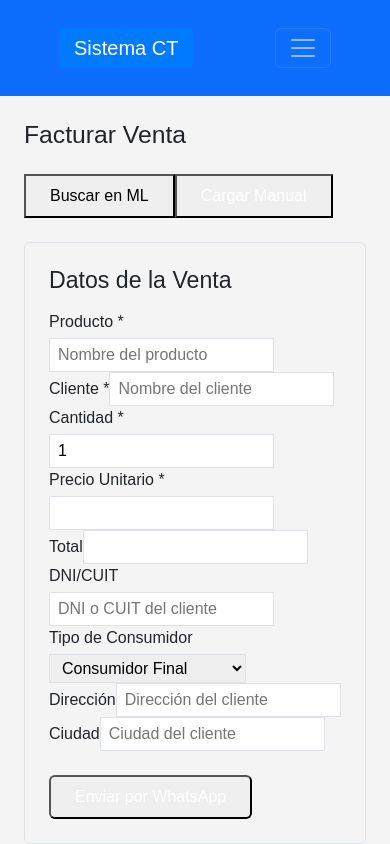
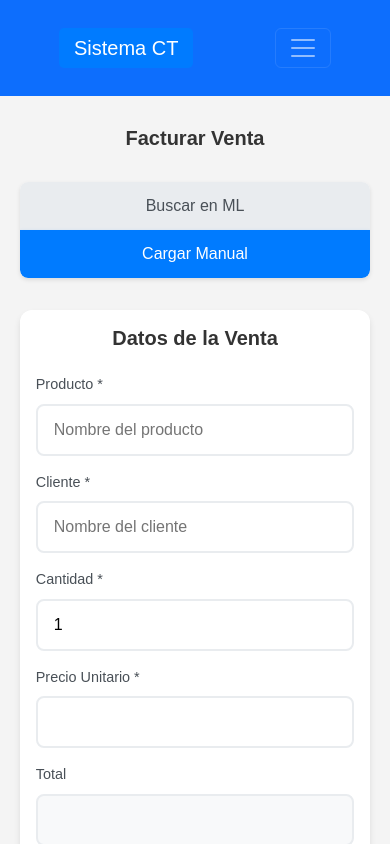
Before and after one commit to franGiannico/ctsistem1, a React (Vite) app: page /facturar-ml in a window 390 px wide. Both pictures are taken after a click on the button "Cargar Manual". Built offline with nearby package versions, Linux system fonts and the light colour scheme; no server answers.

Commit message:
Implementar CSS modules para FacturarVentaML con diseño moderno y responsive

```diff
--- a/src/components/FacturarVentaML.jsx
+++ b/src/components/FacturarVentaML.jsx
@@ -1,4 +1,5 @@
 import { useState } from 'react';
+import styles from './FacturarVentaML.module.css';
 
 export default function FacturarVentaML() {
   const [numeroVenta, setNumeroVenta] = useState('');
@@ -130,20 +131,20 @@ export default function FacturarVentaML() {
   };
 
   return (
-    <div className="p-4">
-      <h2 className="text-xl font-bold mb-4">Facturar Venta</h2>
+    <div className={styles.container}>
+      <h2 className={styles.title}>Facturar Venta</h2>
 
       {/* Toggle entre modo ML y manual */}
-      <div className="mb-4">
+      <div className={styles.modeToggle}>
         <button
           onClick={() => setModoManual(false)}
-          className={`px-4 py-2 rounded-l ${!modoManual ? 'bg-blue-500 text-white' : 'bg-gray-200'}`}
+          className={`${styles.modeButton} ${!modoManual ? styles.active : ''}`}
         >
           Buscar en ML
         </button>
         <button
           onClick={() => setModoManual(true)}
-          className={`px-4 py-2 rounded-r ${modoManual ? 'bg-blue-500 text-white' : 'bg-gray-200'}`}
+          className={`${styles.modeButton} ${modoManual ? styles.active : ''}`}
         >
           Cargar Manual
         </button>
@@ -151,115 +152,115 @@ export default function FacturarVentaML() {
 
       {/* Modo búsqueda ML */}
       {!modoManual && (
-        <div className="mb-4">
+        <div className={styles.searchSection}>
           <input
             type="text"
             placeholder="Número de venta ML"
             value={numeroVenta}
             onChange={(e) => setNumeroVenta(e.target.value)}
-            className="border px-2 py-1 mr-2"
+            className={styles.searchInput}
           />
-          <button onClick={buscarVenta} className="bg-blue-500 text-white px-3 py-1 rounded">Buscar</button>
+          <button onClick={buscarVenta} className={styles.searchButton}>Buscar</button>
         </div>
       )}
 
       {/* Modo manual */}
       {modoManual && (
-        <div className="border p-4 bg-gray-50 rounded mb-4">
-          <h3 className="text-lg font-semibold mb-3">Datos de la Venta</h3>
+        <div className={styles.manualForm}>
+          <h3 className={styles.formTitle}>Datos de la Venta</h3>
 
-          <div className="grid grid-cols-1 md:grid-cols-2 gap-4">
-            <div>
-              <label className="block text-sm font-medium mb-1">Producto *</label>
+          <div className={styles.formGrid}>
+            <div className={styles.formGroup}>
+              <label className={styles.formLabel}>Producto *</label>
               <input
                 type="text"
                 name="producto"
                 value={datosManuales.producto}
                 onChange={handleInputChange}
-                className="border px-2 py-1 w-full"
+                className={styles.formInput}
                 placeholder="Nombre del producto"
                 required
               />
             </div>
 
-            <div>
-              <label className="block text-sm font-medium mb-1">Cliente *</label>
+            <div className={styles.formGroup}>
+              <label className={styles.formLabel}>Cliente *</label>
               <input
                 type="text"
                 name="cliente"
                 value={datosManuales.cliente}
                 onChange={handleInputChange}
-                className="border px-2 py-1 w-full"
+                className={styles.formInput}
                 placeholder="Nombre del cliente"
                 required
               />
             </div>
 
-            <div>
-              <label className="block text-sm font-medium mb-1">Cantidad *</label>
+            <div className={styles.formGroup}>
+              <label className={styles.formLabel}>Cantidad *</label>
               <input
                 type="number"
                 name="cantidad"
                 value={datosManuales.cantidad}
                 onChange={(e) => {
                   handleInputChange(e);
-                  setTimeout(calcularTotal, 100); // Calcular total después del cambio
+                  setTimeout(calcularTotal, 100);
                 }}
-                className="border px-2 py-1 w-full"
+                className={styles.formInput}
                 min="1"
                 required
               />
             </div>
 
-            <div>
-              <label className="block text-sm font-medium mb-1">Precio Unitario *</label>
+            <div className={styles.formGroup}>
+              <label className={styles.formLabel}>Precio Unitario *</label>
               <input
                 type="number"
                 name="precio"
                 value={datosManuales.precio}
                 onChange={(e) => {
                   handleInputChange(e);
-                  setTimeout(calcularTotal, 100); // Calcular total después del cambio
+                  setTimeout(calcularTotal, 100);
                 }}
-                className="border px-2 py-1 w-full"
+                className={styles.formInput}
                 step="0.01"
                 min="0"
                 required
               />
             </div>
 
-            <div>
-              <label className="block text-sm font-medium mb-1">Total</label>
+            <div className={styles.formGroup}>
+              <label className={styles.formLabel}>Total</label>
               <input
                 type="number"
                 name="total"
                 value={datosManuales.total}
                 onChange={handleInputChange}
-                className="border px-2 py-1 w-full bg-gray-100"
+                className={`${styles.formInput} ${styles.readonly}`}
                 step="0.01"
                 readOnly
               />
             </div>
 
-            <div>
-              <label className="block text-sm font-medium mb-1">DNI/CUIT</label>
+            <div className={styles.formGroup}>
+              <label className={styles.formLabel}>DNI/CUIT</label>
               <input
                 type="text"
                 name="dni"
                 value={datosManuales.dni}
                 onChange={handleInputChange}
-                className="border px-2 py-1 w-full"
+                className={styles.formInput}
                 placeholder="DNI o CUIT del cliente"
               />
             </div>
 
-            <div>
-              <label className="block text-sm font-medium mb-1">Tipo de Consumidor</label>
+            <div className={styles.formGroup}>
+              <label className={styles.formLabel}>Tipo de Consumidor</label>
               <select
                 name="tipoConsumidor"
                 value={datosManuales.tipoConsumidor}
                 onChange={handleInputChange}
-                className="border px-2 py-1 w-full"
+                className={styles.formSelect}
               >
                 <option value="Consumidor Final">Consumidor Final</option>
                 <option value="Responsable Inscripto">Responsable Inscripto</option>
@@ -268,26 +269,26 @@ export default function FacturarVentaML() {
               </select>
             </div>
 
-            <div>
-              <label className="block text-sm font-medium mb-1">Dirección</label>
+            <div className={styles.formGroup}>
+              <label className={styles.formLabel}>Dirección</label>
               <input
                 type="text"
                 name="direccion"
                 value={datosManuales.direccion}
                 onChange={handleInputChange}
-                className="border px-2 py-1 w-full"
+                className={styles.formInput}
                 placeholder="Dirección del cliente"
               />
             </div>
 
-            <div>
-              <label className="block text-sm font-medium mb-1">Ciudad</label>
+            <div className={styles.formGroup}>
+              <label className={styles.formLabel}>Ciudad</label>
               <input
                 type="text"
                 name="ciudad"
                 value={datosManuales.ciudad}
                 onChange={handleInputChange}
-                className="border px-2 py-1 w-full"
+                className={styles.formInput}
                 placeholder="Ciudad del cliente"
               />
             </div>
@@ -295,7 +296,7 @@ export default function FacturarVentaML() {
 
           <button
             onClick={enviarPorWhatsApp}
-            className="mt-4 bg-green-600 text-white px-4 py-2 rounded"
+            className={styles.submitButton}
           >
             Enviar por WhatsApp
           </button>
@@ -304,41 +305,75 @@ export default function FacturarVentaML() {
 
       {/* Mostrar datos de ML solo cuando no esté en modo manual */}
       {!modoManual && datosVenta && (
-        <div className="mt-4 border p-4 bg-gray-50 rounded">
-          <h3 className="text-lg font-semibold mb-3">Datos de la Venta ML</h3>
-          <p><strong>Producto:</strong> {datosVenta.producto}</p>
-          <p><strong>Cantidad:</strong> {datosVenta.cantidad}</p>
-          <p><strong>Precio final:</strong> ${datosVenta.precio}</p>
-          <p><strong>Total:</strong> ${datosVenta.total}</p>
-          <p><strong>Cliente:</strong> {datosVenta.cliente}</p>
+        <div className={styles.mlDataSection}>
+          <h3 className={styles.mlDataTitle}>Datos de la Venta ML</h3>
 
-          <div className="mt-3">
-            <label className="block text-sm font-medium mb-1">
-              <strong>DNI/CUIT:</strong> (ML no expone el DNI real por privacidad)
-            </label>
+          <div className={styles.dataGrid}>
+            <div className={styles.dataItem}>
+              <div className={styles.dataLabel}>Producto</div>
+              <div className={styles.dataValue}>{datosVenta.producto}</div>
+            </div>
+            <div className={styles.dataItem}>
+              <div className={styles.dataLabel}>Cantidad</div>
+              <div className={styles.dataValue}>{datosVenta.cantidad}</div>
+            </div>
+            <div className={styles.dataItem}>
+              <div className={styles.dataLabel}>Precio Final</div>
+              <div className={styles.dataValue}>${datosVenta.precio}</div>
+            </div>
+            <div className={styles.dataItem}>
+              <div className={styles.dataLabel}>Total</div>
+              <div className={styles.dataValue}>${datosVenta.total}</div>
+            </div>
+            <div className={styles.dataItem}>
+              <div className={styles.dataLabel}>Cliente</div>
+              <div className={styles.dataValue}>{datosVenta.cliente}</div>
+            </div>
+            <div className={styles.dataItem}>
+              <div className={styles.dataLabel}>Tipo Consumidor</div>
+              <div className={styles.dataValue}>{datosVenta.tipoConsumidor || 'Consumidor Final'}</div>
+            </div>
+            <div className={styles.dataItem}>
+              <div className={styles.dataLabel}>Dirección</div>
+              <div className={styles.dataValue}>{datosVenta.direccion || '---'}</div>
+            </div>
+            <div className={styles.dataItem}>
+              <div className={styles.dataLabel}>Ciudad</div>
+              <div className={styles.dataValue}>{datosVenta.ciudad || '---'}</div>
+            </div>
+          </div>
+
+          <div className={styles.dniSection}>
+            <div className={styles.dniLabel}>
+              DNI/CUIT (ML no expone el DNI real por privacidad)
+            </div>
             <input
               type="text"
               placeholder="Ingrese el DNI/CUIT del cliente"
               value={dniManual}
               onChange={(e) => setDniManual(e.target.value)}
-              className="border px-2 py-1 w-full"
+              className={styles.dniInput}
             />
-            <p className="text-xs text-gray-600 mt-1">
+            <div className={styles.dniNote}>
               Valor actual: {datosVenta.dni || '---'} (ID interno de ML)
-            </p>
+            </div>
           </div>
 
-          <p><strong>Tipo consumidor:</strong> {datosVenta.tipoConsumidor || 'Consumidor Final'}</p>
-          <p><strong>Dirección:</strong> {datosVenta.direccion || '---'}</p>
-          <p><strong>Ciudad:</strong> {datosVenta.ciudad || '---'}</p>
-
-          <button onClick={enviarPorWhatsApp} className="mt-4 bg-green-600 text-white px-3 py-1 rounded">
+          <button onClick={enviarPorWhatsApp} className={styles.whatsappButton}>
             Enviar por WhatsApp
           </button>
         </div>
       )}
 
-      {mensajeEnviado && <p className="mt-4 text-blue-600">{mensajeEnviado}</p>}
+      {mensajeEnviado && (
+        <div className={`${styles.message} ${
+          mensajeEnviado.includes('enviado') ? styles.success :
+          mensajeEnviado.includes('Error') ? styles.error :
+          styles.info
+        }`}>
+          {mensajeEnviado}
+        </div>
+      )}
     </div>
   );
 }
--- /dev/null
+++ b/src/components/FacturarVentaML.module.css
@@ -0,0 +1,395 @@
+.container {
+    font-family: Arial, sans-serif;
+    display: flex;
+    flex-direction: column;
+    align-items: center;
+    margin: 20px auto;
+    max-width: 100%;
+    padding: 20px;
+    width: 90vw;
+}
+
+.title {
+    font-size: 2rem;
+    font-weight: bold;
+    margin-bottom: 2rem;
+    color: #333;
+    text-align: center;
+}
+
+/* Toggle entre modos */
+.modeToggle {
+    display: flex;
+    margin-bottom: 2rem;
+    border-radius: 8px;
+    overflow: hidden;
+    box-shadow: 0 2px 4px rgba(0,0,0,0.1);
+}
+
+.modeButton {
+    padding: 12px 24px;
+    border: none;
+    background-color: #e9ecef;
+    color: #495057;
+    cursor: pointer;
+    font-size: 1rem;
+    font-weight: 500;
+    transition: all 0.3s ease;
+    min-width: 150px;
+}
+
+.modeButton:first-child {
+    border-top-left-radius: 8px;
+    border-bottom-left-radius: 8px;
+}
+
+.modeButton:last-child {
+    border-top-right-radius: 8px;
+    border-bottom-right-radius: 8px;
+}
+
+.modeButton.active {
+    background-color: #007bff;
+    color: white;
+    box-shadow: 0 2px 4px rgba(0,123,255,0.3);
+}
+
+.modeButton:hover:not(.active) {
+    background-color: #f8f9fa;
+    color: #007bff;
+}
+
+/* Sección de búsqueda ML */
+.searchSection {
+    width: 100%;
+    max-width: 600px;
+    margin-bottom: 2rem;
+}
+
+.searchInput {
+    width: 70%;
+    padding: 12px 16px;
+    border: 2px solid #e9ecef;
+    border-radius: 8px;
+    font-size: 1rem;
+    margin-right: 12px;
+    transition: border-color 0.3s ease;
+}
+
+.searchInput:focus {
+    outline: none;
+    border-color: #007bff;
+    box-shadow: 0 0 0 3px rgba(0,123,255,0.1);
+}
+
+.searchButton {
+    padding: 12px 24px;
+    background-color: #007bff;
+    color: white;
+    border: none;
+    border-radius: 8px;
+    font-size: 1rem;
+    font-weight: 500;
+    cursor: pointer;
+    transition: background-color 0.3s ease;
+}
+
+.searchButton:hover {
+    background-color: #0056b3;
+}
+
+.searchButton:disabled {
+    background-color: #6c757d;
+    cursor: not-allowed;
+}
+
+/* Formulario manual */
+.manualForm {
+    width: 100%;
+    max-width: 800px;
+    background: white;
+    border-radius: 12px;
+    padding: 2rem;
+    box-shadow: 0 4px 6px rgba(0,0,0,0.1);
+    margin-bottom: 2rem;
+}
+
+.formTitle {
+    font-size: 1.5rem;
+    font-weight: 600;
+    margin-bottom: 1.5rem;
+    color: #333;
+    text-align: center;
+}
+
+.formGrid {
+    display: grid;
+    grid-template-columns: repeat(auto-fit, minmax(300px, 1fr));
+    gap: 1.5rem;
+    margin-bottom: 2rem;
+}
+
+.formGroup {
+    display: flex;
+    flex-direction: column;
+}
+
+.formLabel {
+    font-weight: 500;
+    margin-bottom: 0.5rem;
+    color: #495057;
+    font-size: 0.9rem;
+}
+
+.formInput {
+    padding: 12px 16px;
+    border: 2px solid #e9ecef;
+    border-radius: 8px;
+    font-size: 1rem;
+    transition: border-color 0.3s ease;
+    background-color: white;
+}
+
+.formInput:focus {
+    outline: none;
+    border-color: #007bff;
+    box-shadow: 0 0 0 3px rgba(0,123,255,0.1);
+}
+
+.formInput.readonly {
+    background-color: #f8f9fa;
+    color: #6c757d;
+    cursor: not-allowed;
+}
+
+.formSelect {
+    padding: 12px 16px;
+    border: 2px solid #e9ecef;
+    border-radius: 8px;
+    font-size: 1rem;
+    background-color: white;
+    cursor: pointer;
+    transition: border-color 0.3s ease;
+}
+
+.formSelect:focus {
+    outline: none;
+    border-color: #007bff;
+    box-shadow: 0 0 0 3px rgba(0,123,255,0.1);
+}
+
+.submitButton {
+    width: 100%;
+    padding: 14px 24px;
+    background-color: #28a745;
+    color: white;
+    border: none;
+    border-radius: 8px;
+    font-size: 1.1rem;
+    font-weight: 600;
+    cursor: pointer;
+    transition: background-color 0.3s ease;
+    margin-top: 1rem;
+}
+
+.submitButton:hover {
+    background-color: #218838;
+}
+
+/* Sección de datos ML */
+.mlDataSection {
+    width: 100%;
+    max-width: 800px;
+    background: white;
+    border-radius: 12px;
+    padding: 2rem;
+    box-shadow: 0 4px 6px rgba(0,0,0,0.1);
+    margin-bottom: 2rem;
+}
+
+.mlDataTitle {
+    font-size: 1.5rem;
+    font-weight: 600;
+    margin-bottom: 1.5rem;
+    color: #333;
+    text-align: center;
+}
+
+.dataGrid {
+    display: grid;
+    grid-template-columns: repeat(auto-fit, minmax(250px, 1fr));
+    gap: 1rem;
+    margin-bottom: 1.5rem;
+}
+
+.dataItem {
+    padding: 0.75rem;
+    background-color: #f8f9fa;
+    border-radius: 8px;
+    border-left: 4px solid #007bff;
+}
+
+.dataLabel {
+    font-weight: 600;
+    color: #495057;
+    font-size: 0.9rem;
+    margin-bottom: 0.25rem;
+}
+
+.dataValue {
+    color: #333;
+    font-size: 1rem;
+}
+
+.dniSection {
+    background-color: #fff3cd;
+    border: 1px solid #ffeaa7;
+    border-radius: 8px;
+    padding: 1rem;
+    margin: 1rem 0;
+}
+
+.dniLabel {
+    font-weight: 600;
+    color: #856404;
+    margin-bottom: 0.5rem;
+    font-size: 0.9rem;
+}
+
+.dniInput {
+    width: 100%;
+    padding: 10px 12px;
+    border: 2px solid #ffeaa7;
+    border-radius: 6px;
+    font-size: 1rem;
+    margin-bottom: 0.5rem;
+}
+
+.dniInput:focus {
+    outline: none;
+    border-color: #ffc107;
+    box-shadow: 0 0 0 3px rgba(255,193,7,0.1);
+}
+
+.dniNote {
+    font-size: 0.8rem;
+    color: #856404;
+    font-style: italic;
+}
+
+.whatsappButton {
+    width: 100%;
+    padding: 14px 24px;
+    background-color: #25d366;
+    color: white;
+    border: none;
+    border-radius: 8px;
+    font-size: 1.1rem;
+    font-weight: 600;
+    cursor: pointer;
+    transition: background-color 0.3s ease;
+    margin-top: 1rem;
+}
+
+.whatsappButton:hover {
+    background-color: #1da851;
+}
+
+/* Mensajes de estado */
+.message {
+    padding: 12px 16px;
+    border-radius: 8px;
+    margin: 1rem 0;
+    font-weight: 500;
+    text-align: center;
+}
+
+.message.success {
+    background-color: #d4edda;
+    color: #155724;
+    border: 1px solid #c3e6cb;
+}
+
+.message.error {
+    background-color: #f8d7da;
+    color: #721c24;
+    border: 1px solid #f5c6cb;
+}
+
+.message.info {
+    background-color: #d1ecf1;
+    color: #0c5460;
+    border: 1px solid #bee5eb;
+}
+
+/* Responsive */
+@media (max-width: 768px) {
+    .container {
+        padding: 10px;
+        width: 95vw;
+    }
+
+    .title {
+        font-size: 1.5rem;
+    }
+
+    .modeToggle {
+        flex-direction: column;
+        width: 100%;
+    }
+
+    .modeButton {
+        border-radius: 0 !important;
+        min-width: auto;
+    }
+
+    .modeButton:first-child {
+        border-top-left-radius: 8px !important;
+        border-top-right-radius: 8px !important;
+    }
+
+    .modeButton:last-child {
+        border-bottom-left-radius: 8px !important;
+        border-bottom-right-radius: 8px !important;
+    }
+
+    .searchInput {
+        width: 100%;
+        margin-right: 0;
+        margin-bottom: 12px;
+    }
+
+    .searchButton {
+        width: 100%;
+    }
+
+    .formGrid {
+        grid-template-columns: 1fr;
+        gap: 1rem;
+    }
+
+    .dataGrid {
+        grid-template-columns: 1fr;
+    }
+
+    .manualForm,
+    .mlDataSection {
+        padding: 1.5rem;
+    }
+}
+
+@media (max-width: 480px) {
+    .title {
+        font-size: 1.25rem;
+    }
+
+    .manualForm,
+    .mlDataSection {
+        padding: 1rem;
+    }
+
+    .formTitle,
+    .mlDataTitle {
+        font-size: 1.25rem;
+    }
+}
```
